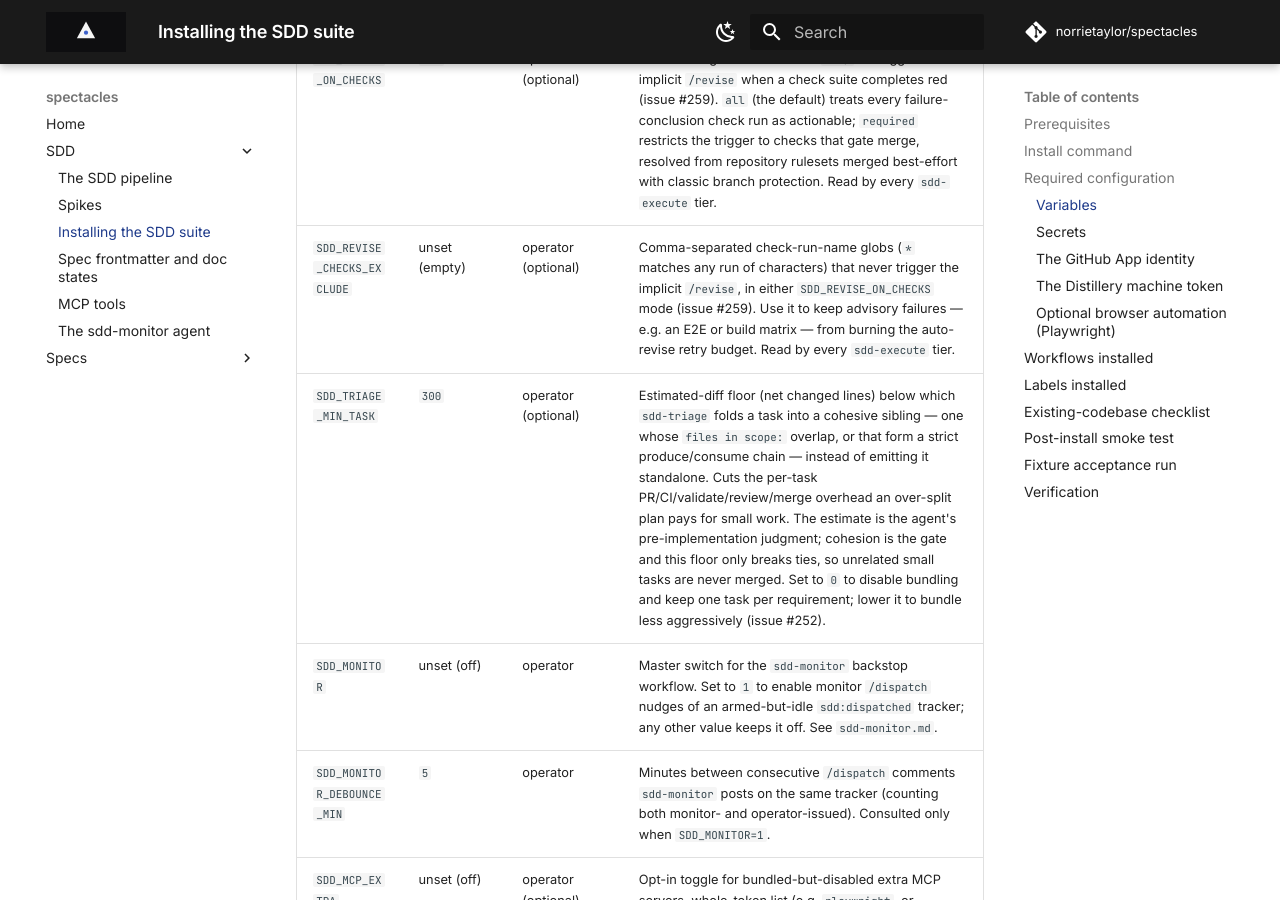
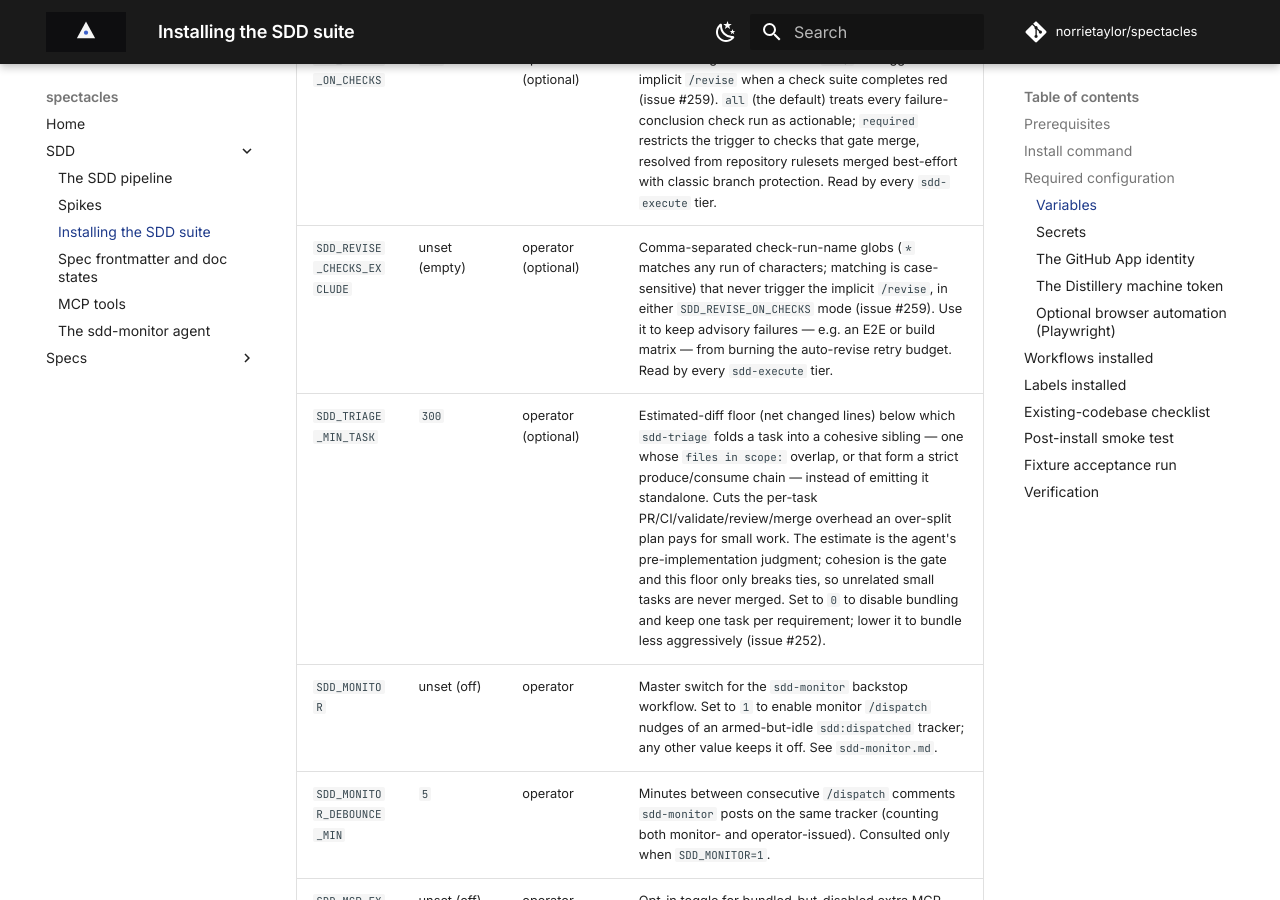
Before and after one commit to norrietaylor/spectacles, an MkDocs documentation site: the page built from docs/sdd/install.md, in a window 1280 px wide and 900 px high, scrolled down 4198 px. Built offline with MkDocs 1.6.1 and Material for MkDocs 9.7.7, drawn with Linux system fonts in a browser that asks for light colours; comment, search, counter and statistics services are not loaded.

Commit message:
docs(sdd-execute): correct wrapper comments for all-checks revise scope (#259)
The check_suite trigger and permissions comments in the three execute
wrappers still described the issue #203 required-only behavior. Reword for
the SDD_REVISE_ON_CHECKS default. Also log unrecognized revise-on-checks
values before falling back to all-mode, and note glob case sensitivity in
the variables table.

Co-Authored-By: Claude Fable 5 <noreply@anthropic.com>

```diff
--- a/docs/sdd/install.md
+++ b/docs/sdd/install.md
@@ -143,7 +143,7 @@ toggles with the defaults shown.
 | `SDD_AUTO_MERGE` | unset (off) | operator | Toggles the `auto-merge` job in each `sdd-execute` tier. Set to `1` or `true` to enable GitHub squash + delete-branch auto-merge on the PR the cascade just opened, so a green PR merges with no human in the loop (issue #127). When off, the agent opens the PR and leaves merge to a human. Leave off on a repo without branch protection. When on, the `sdd-review` wrapper also resolves the App bot's own advisory review threads so they do not deadlock auto-merge on a base branch with `required_conversation_resolution` enabled (ADR 0016); human and third-party (e.g. CodeRabbit) threads are left to gate the merge. |
 | `SDD_MAX_REVIEW_ITERATIONS` | `3` | operator | Cap on auto-revise cycles per implementation PR for `CHANGES_REQUESTED` reviews (issue #128). Read by every `sdd-execute` tier. On hitting the cap the agent stops auto-revising and applies `needs-human`. |
 | `SDD_REVISE_ON_CHECKS` | `all` | operator (optional) | Which failing CI checks on an `sdd/` PR trigger the implicit `/revise` when a check suite completes red (issue #259). `all` (the default) treats every failure-conclusion check run as actionable; `required` restricts the trigger to checks that gate merge, resolved from repository rulesets merged best-effort with classic branch protection. Read by every `sdd-execute` tier. |
-| `SDD_REVISE_CHECKS_EXCLUDE` | unset (empty) | operator (optional) | Comma-separated check-run-name globs (`*` matches any run of characters) that never trigger the implicit `/revise`, in either `SDD_REVISE_ON_CHECKS` mode (issue #259). Use it to keep advisory failures — e.g. an E2E or build matrix — from burning the auto-revise retry budget. Read by every `sdd-execute` tier. |
+| `SDD_REVISE_CHECKS_EXCLUDE` | unset (empty) | operator (optional) | Comma-separated check-run-name globs (`*` matches any run of characters; matching is case-sensitive) that never trigger the implicit `/revise`, in either `SDD_REVISE_ON_CHECKS` mode (issue #259). Use it to keep advisory failures — e.g. an E2E or build matrix — from burning the auto-revise retry budget. Read by every `sdd-execute` tier. |
 | `SDD_TRIAGE_MIN_TASK` | `300` | operator (optional) | Estimated-diff floor (net changed lines) below which `sdd-triage` folds a task into a cohesive sibling — one whose `files in scope:` overlap, or that form a strict produce/consume chain — instead of emitting it standalone. Cuts the per-task PR/CI/validate/review/merge overhead an over-split plan pays for small work. The estimate is the agent's pre-implementation judgment; cohesion is the gate and this floor only breaks ties, so unrelated small tasks are never merged. Set to `0` to disable bundling and keep one task per requirement; lower it to bundle less aggressively (issue #252). |
 | `SDD_MONITOR` | unset (off) | operator | Master switch for the `sdd-monitor` backstop workflow. Set to `1` to enable monitor `/dispatch` nudges of an armed-but-idle `sdd:dispatched` tracker; any other value keeps it off. See `sdd-monitor.md`. |
 | `SDD_MONITOR_DEBOUNCE_MIN` | `5` | operator | Minutes between consecutive `/dispatch` comments `sdd-monitor` posts on the same tracker (counting both monitor- and operator-issued). Consulted only when `SDD_MONITOR=1`. |
```
Also changed, not shown: 4 other files.
